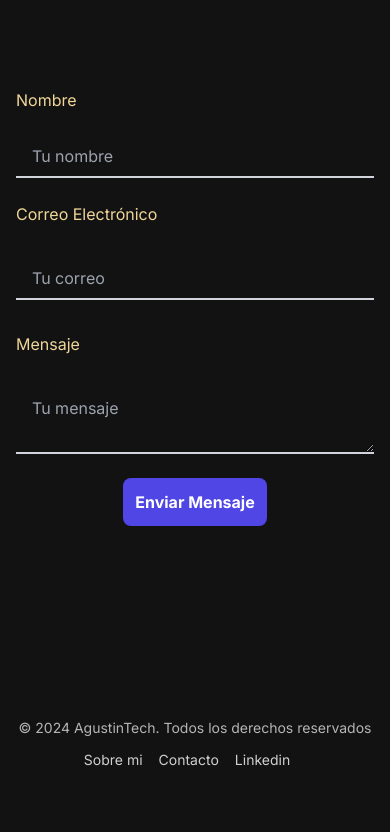
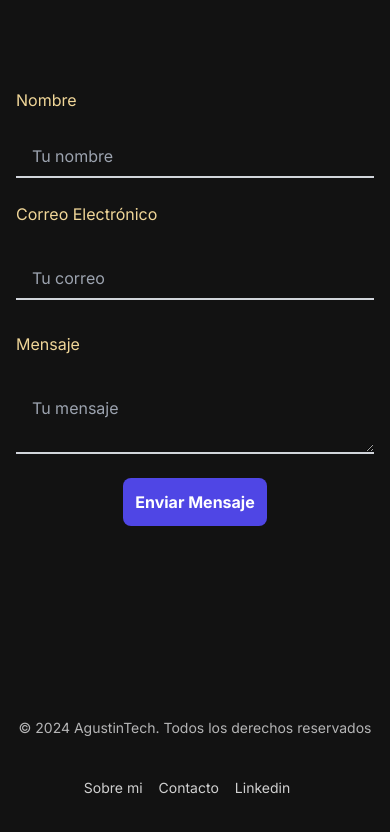
Before and after one commit to agussegui/AgusTech, a React (Vite) app: page / in a window 390 px wide. Shown: the part 7283-8115 px from the top of the page. Built offline with nearby package versions, Linux system fonts and the light colour scheme.

Commit message:
feat: new classes that they have in the div that contains the footer, in the galaxybackground that they have reduce max width canvas

```diff
--- a/src/components/Footer.tsx
+++ b/src/components/Footer.tsx
@@ -1,12 +1,14 @@
 
 export default function Footer() {
     const currentYear = new Date().getFullYear();
+
     return (
+        <div className="flex justify-between md:justify-center md:items-center ">
             <footer className="opacity-80 my-12 scroll-m-5 w-full mx-auto lg:max-w-4xl md:max-w-2xl ">
-            <div className="rounded-lg w-full max-w-screen-xl mx-auto md:flex md:items-center md:justify-between py-4">
+                <div className="rounded-lg w-full max-w-screen-xl mx-auto md:flex md:items-center md:justify-between py-4 ">
                     <span className="text-sm sm:text-center text-zinc-100/90 dark:text-zinc-100/90 flex justify-center">© {currentYear} AgustinTech. Todos los derechos reservados</span>
 
-                <ul className="flex flex-wrap items-center mt-3 text-sm font-medium dark:text-white/90 sm:mt-0 justify-center">
+                    <ul className="flex flex-wrap items-center mt-6 text-sm font-medium dark:text-white/90 sm:mt-0 justify-center md:pt-0 pt-4">
                         <li>
                             <a href="#about" className="hover:underline me-4 md:me-6 cursor-pointer">Sobre mi</a>
                         </li>
@@ -19,5 +21,6 @@ export default function Footer() {
                     </ul>
                 </div>
             </footer>
+        </div>
     )
 }
--- a/src/components/GalaxyBackground.tsx
+++ b/src/components/GalaxyBackground.tsx
@@ -18,7 +18,7 @@ const GalaxyBackground: React.FC = () => {
     if (!canvas || !ctx) return;
 
     const resizeCanvas = () => {
-      const width = (canvas.width = window.innerWidth);
+      const width = (canvas.width = window.innerWidth -40);
       const height = (canvas.height = Math.max(
         document.documentElement.scrollHeight,
         document.documentElement.offsetHeight,
```
Lines whose indentation alone changed are shown as unchanged.
